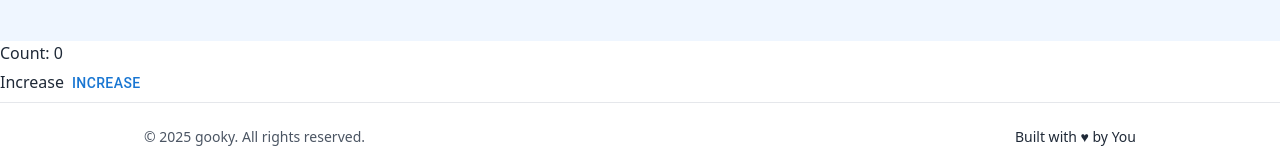
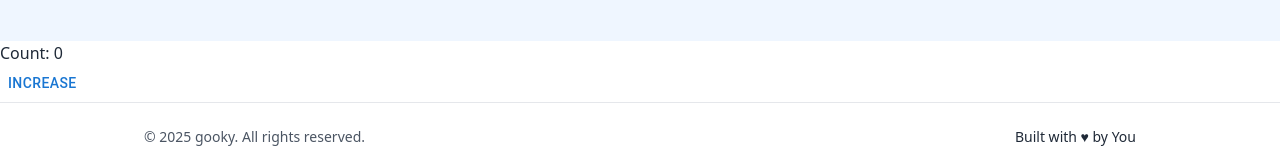
Before and after one commit to AdeeshaDevapriya/OneBiz, a React (Vite) app: page / in a window 1280 px wide. Shown: the part 1762-1922 px from the top of the page. Built offline with nearby package versions, Linux system fonts and the light colour scheme.

Commit message:
fix: update desc: remove buttons

```diff
--- a/src/components/Test.tsx
+++ b/src/components/Test.tsx
@@ -26,7 +26,7 @@ export default function Footer() {
 
 
 
-            <button onClick={() => setCount(count + 1)}>Increase</button>
+            {/* <button onClick={() => setCount(count + 1)}>Increase</button> */}
 
             <Button onClick={() => setCount(count + 1)}>Increase</Button>
 
```
Also changed, not shown: src/components/Test2.tsx (+16 -0 lines).
